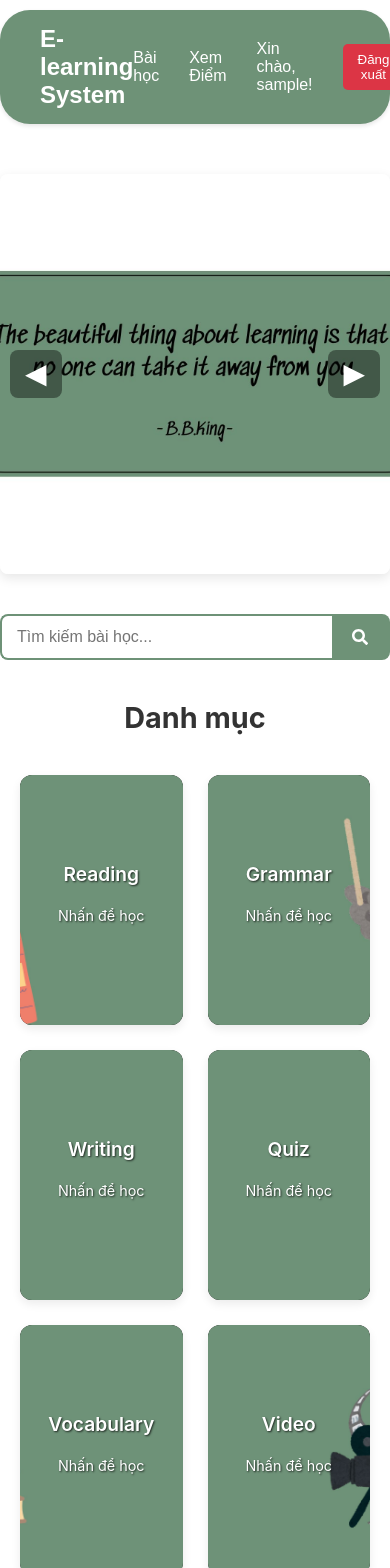
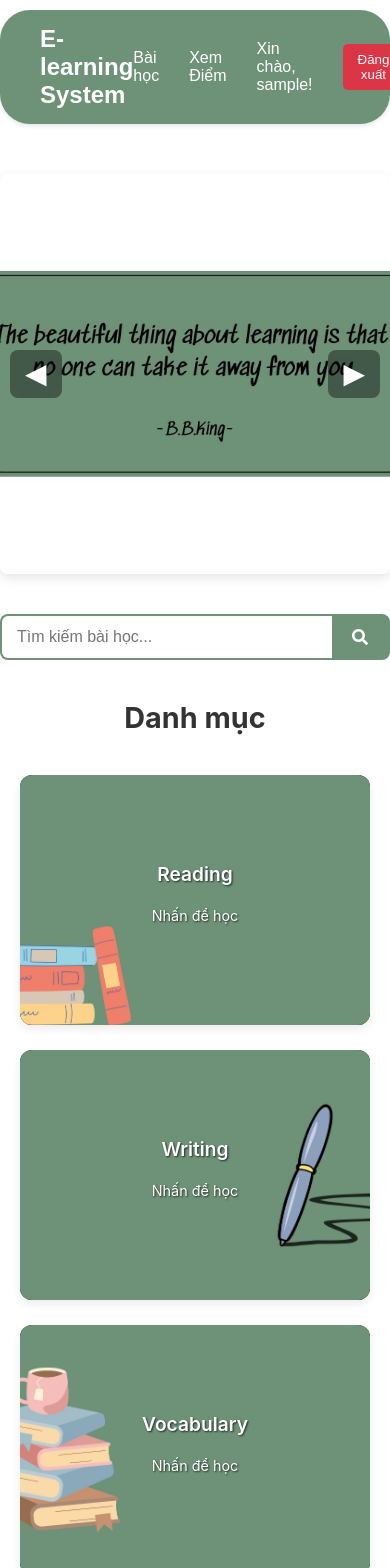
Before and after one commit to nguyenthaonhi4322/elearning1, a React (Create React App) app in the folder frontend/: page /dashboard in a window 390 px wide. Shown: the top 1568 px of the page. Built offline with nearby package versions, Linux system fonts and the light colour scheme; no server answers; sample sign-in values are in the browser's storage.

Commit message:
update26

```diff
--- a/frontend/src/styles.css
+++ b/frontend/src/styles.css
@@ -792,3 +792,28 @@
     padding: 40px 0;
 }
 /*---------------------------------------*/
+/* RESET overflow lỗi */
+* {
+    box-sizing: border-box;
+}
+
+html, body {
+    overflow-x: hidden ;
+}
+
+/* Mobile fix cho grid 2 cột */
+@media (max-width: 600px) {
+  .tutor-grid-2col {
+      grid-template-columns: 1fr ;
+  }
+}
+
+/* Fix cho header bị tràn */
+.main-header {
+    max-width: 100% ;
+}
+
+/* Fix thanh tìm kiếm bị tràn */
+.search-bar-container {
+    width: 100% ;
+}
```
